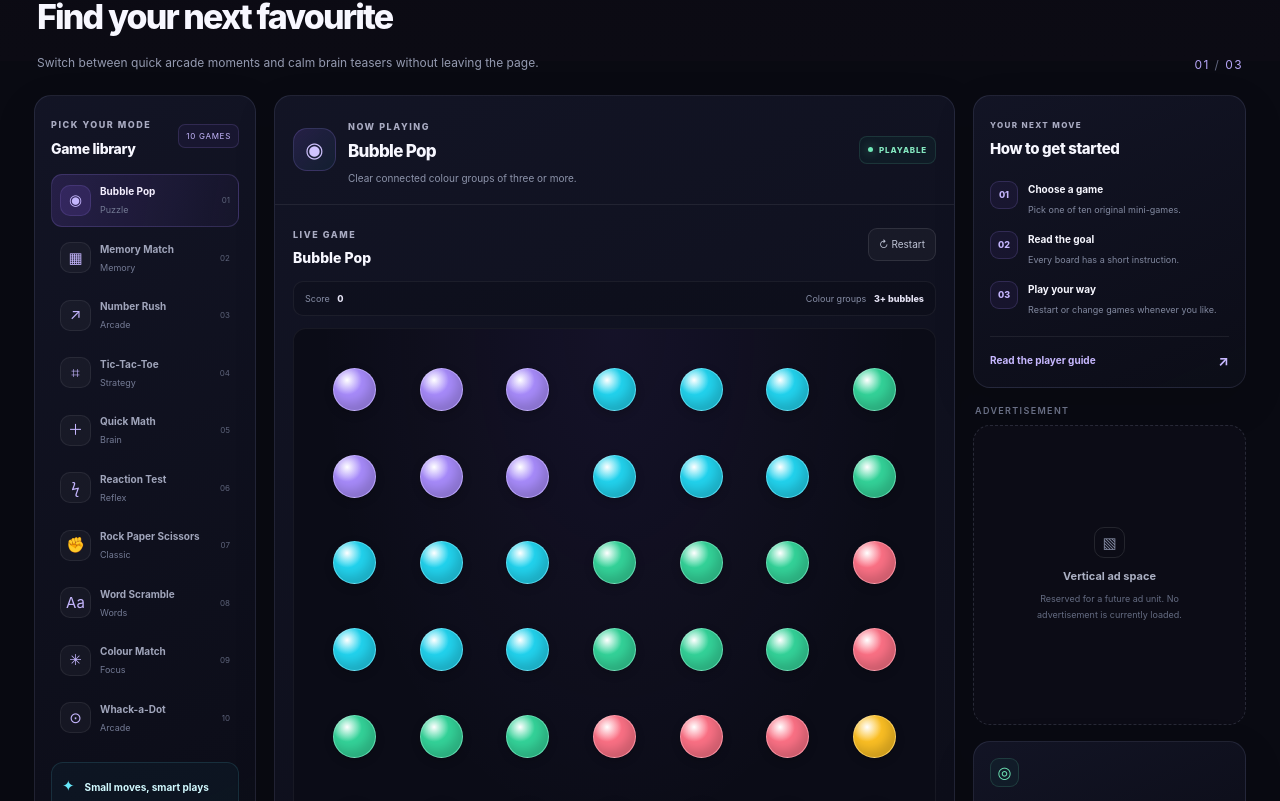
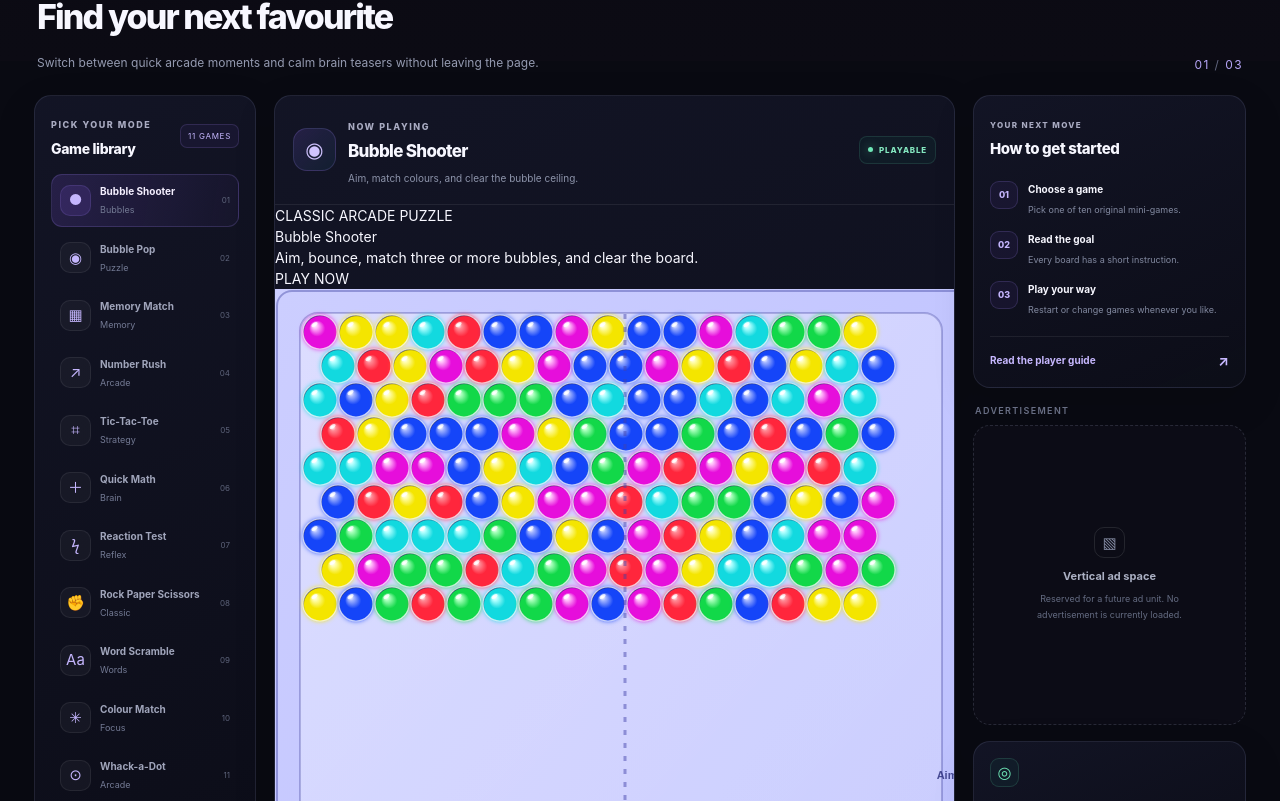
Before and after one commit to websiite01-tech/bubble-trio-pro, a Next.js app: page / in a window 1280 px wide. Shown: the part 739-1540 px from the top of the page. Built offline with nearby package versions, Linux system fonts and the light colour scheme.

Commit message:
feat: add Bubble Shooter as the featured playable game

```diff
--- a/app/game-portal.js
+++ b/app/game-portal.js
@@ -1,8 +1,10 @@
 "use client";
 
+import BubbleShooter from "./bubble-shooter";
 import { useEffect, useRef, useState } from "react";
 
 const GAMES = [
+  { id: "bubble-shooter", name: "Bubble Shooter", icon: "◉", category: "Bubbles", desc: "Aim, match colours, and clear the bubble ceiling." },
   { id: "bubble-pop", name: "Bubble Pop", icon: "◉", category: "Puzzle", desc: "Clear connected colour groups of three or more." },
   { id: "memory-match", name: "Memory Match", icon: "▦", category: "Memory", desc: "Reveal tiles and find every matching pair." },
   { id: "number-rush", name: "Number Rush", icon: "↗", category: "Arcade", desc: "Tap numbers from 1 to 12 in the correct order." },
@@ -284,6 +286,8 @@ function GameBoard({ gameId, note, setNote }) {
   const currentMath = MATH_ROUNDS[mathIndex];
   const currentWord = WORD_ROUNDS[wordIndex];
 
+  if (gameId === "bubble-shooter") return <BubbleShooter />;
+
   return (
     <div className="game-stage">
       <div className="stage-topline">
@@ -406,7 +410,7 @@ function GameBoard({ gameId, note, setNote }) {
   );
 }
 
-export default function GamePortal({ initialGame = "bubble-pop" }) {
+export default function GamePortal({ initialGame = "bubble-shooter" }) {
   const [activeGame, setActiveGame] = useState(initialGame);
   const [note, setNote] = useState("Choose a move to begin. Each game has its own rules and scoring.");
   const currentGame = GAMES.find((game) => game.id === activeGame) || GAMES[0];
@@ -419,11 +423,11 @@ export default function GamePortal({ initialGame = "bubble-pop" }) {
   return (
     <div className="portal-layout" id="play">
       <aside className="sidebar-panel game-menu">
-        <div className="panel-heading"><div><span className="eyebrow">PICK YOUR MODE</span><h2>Game library</h2></div><span className="count-pill">10 GAMES</span></div>
+        <div className="panel-heading"><div><span className="eyebrow">PICK YOUR MODE</span><h2>Game library</h2></div><span className="count-pill">11 GAMES</span></div>
         <nav className="game-nav" aria-label="Game menu">
           {GAMES.map((game, index) => (
             <button type="button" key={game.id} onClick={() => selectGame(game.id)} className={"game-nav-item" + (activeGame === game.id ? " game-nav-active" : "")} aria-current={activeGame === game.id ? "page" : undefined}>
-              <span className="game-nav-icon">{game.icon}</span><span className="game-nav-copy"><b>{game.name}</b><small>{game.category}</small></span><span className="nav-index">{String(index + 1).padStart(2, "0")}</span>
+              <span className={"game-nav-icon game-nav-cover cover-" + game.id} aria-hidden="true">{game.id === "bubble-shooter" ? "●" : game.icon}</span><span className="game-nav-copy"><b>{game.name}</b><small>{game.category}</small></span><span className="nav-index">{String(index + 1).padStart(2, "0")}</span>
             </button>
           ))}
         </nav>
```
